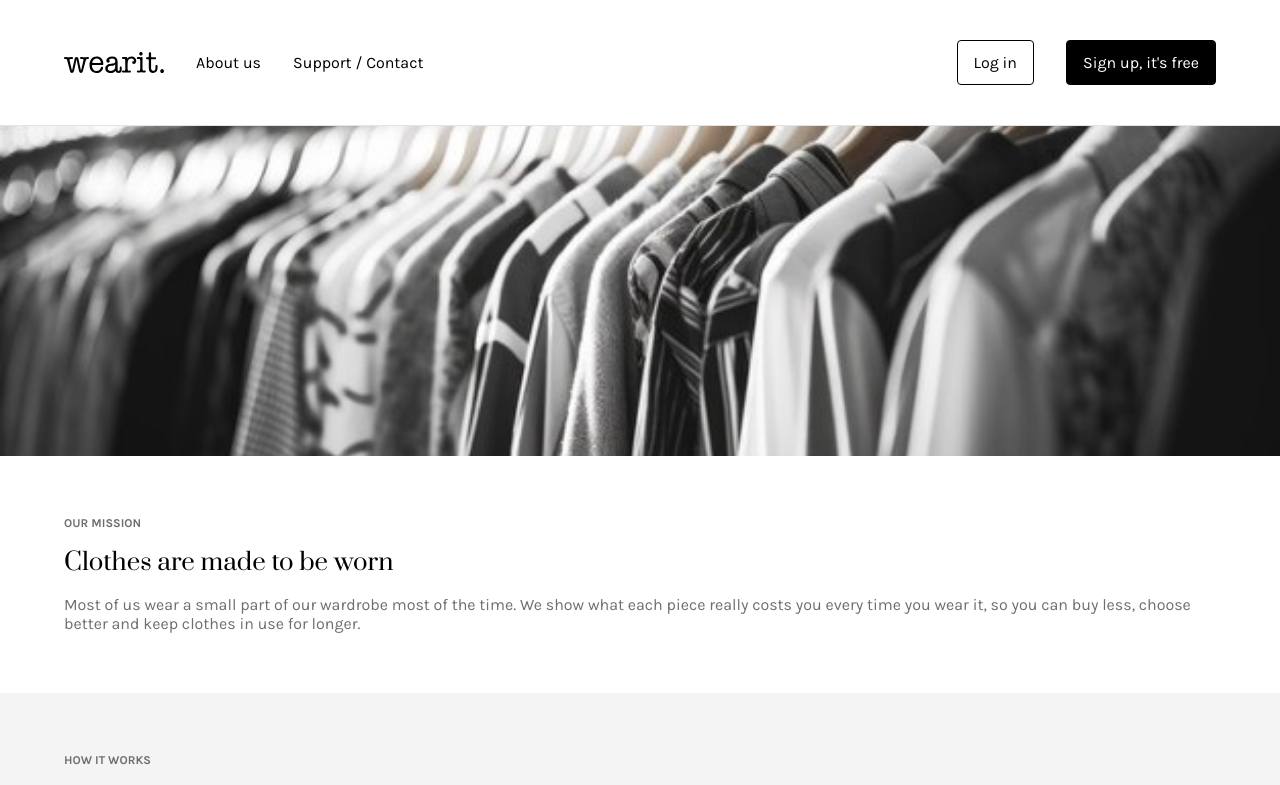
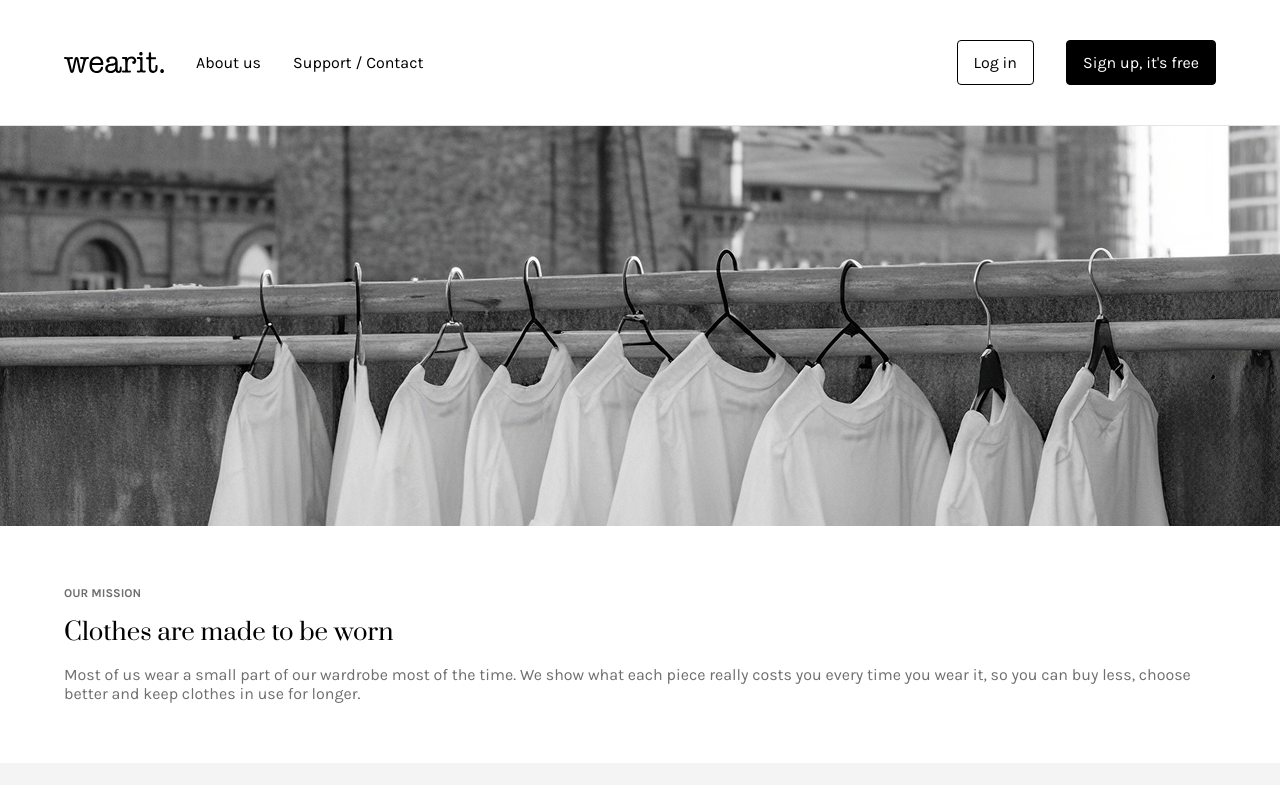
Before and after one commit to anetkabagetka/wearit, a Vue app: page /about-us in a window 1280 px wide. Shown: the top 785 px of the page. Built offline with nearby package versions, Linux system fonts and the light colour scheme; no server answers.

Commit message:
About page image change + redirect to login on logout

```diff
--- a/src/composables/useAuth.js
+++ b/src/composables/useAuth.js
@@ -195,6 +195,7 @@ export function useAuth() {
 
     try {
       await signOut(auth);
+      window.location.href = "/login";
     } catch (error) {
       errorMessage.value =
         error instanceof Error ? error.message : "Logout failed.";
--- a/src/views/AboutView.vue
+++ b/src/views/AboutView.vue
@@ -3,7 +3,7 @@ import Navigation from "@/components/Navigation.vue"
 import Footer from "@/components/Footer.vue"
 import CpwCard from "@/components/CpwCard.vue"
 
-import aboutBanner from "@/assets/about_hero.jpg"
+import aboutBanner from "@/assets/about_banner.webp"
 
 import plusIcon from "@/assets/icons/plus.svg"
 import shirtIcon from "@/assets/icons/shirt.svg"
@@ -118,7 +118,7 @@ import moneyIcon from "@/assets/icons/money.svg"
 <style scoped>
 .about-banner {
     width: 100%;
-    height: 330px;
+    height: 400px;
     display: block;
     object-fit: cover;
 }
```
Also changed, not shown: src/assets/about_banner.webp (added), src/assets/about_hero.jpg (deleted).
